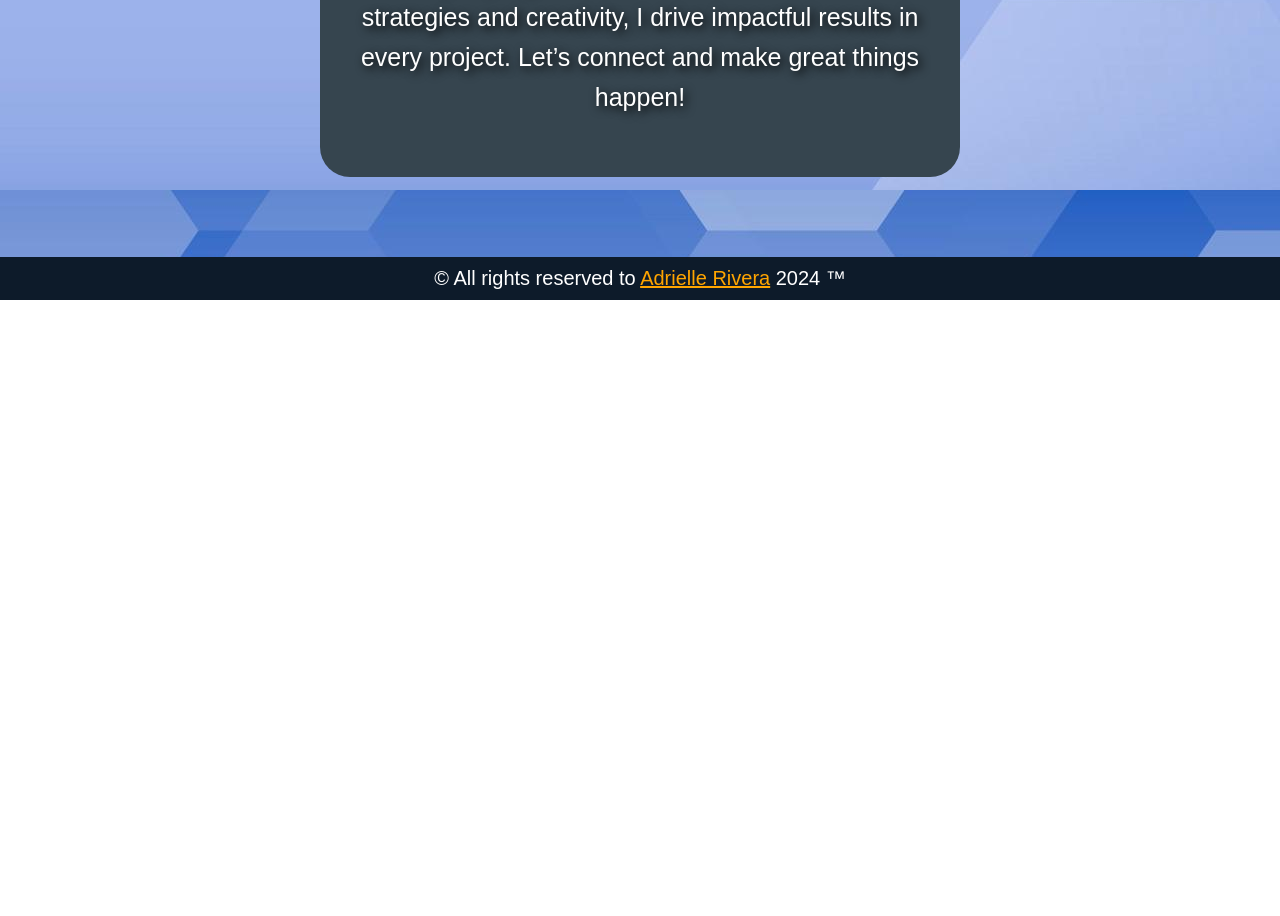
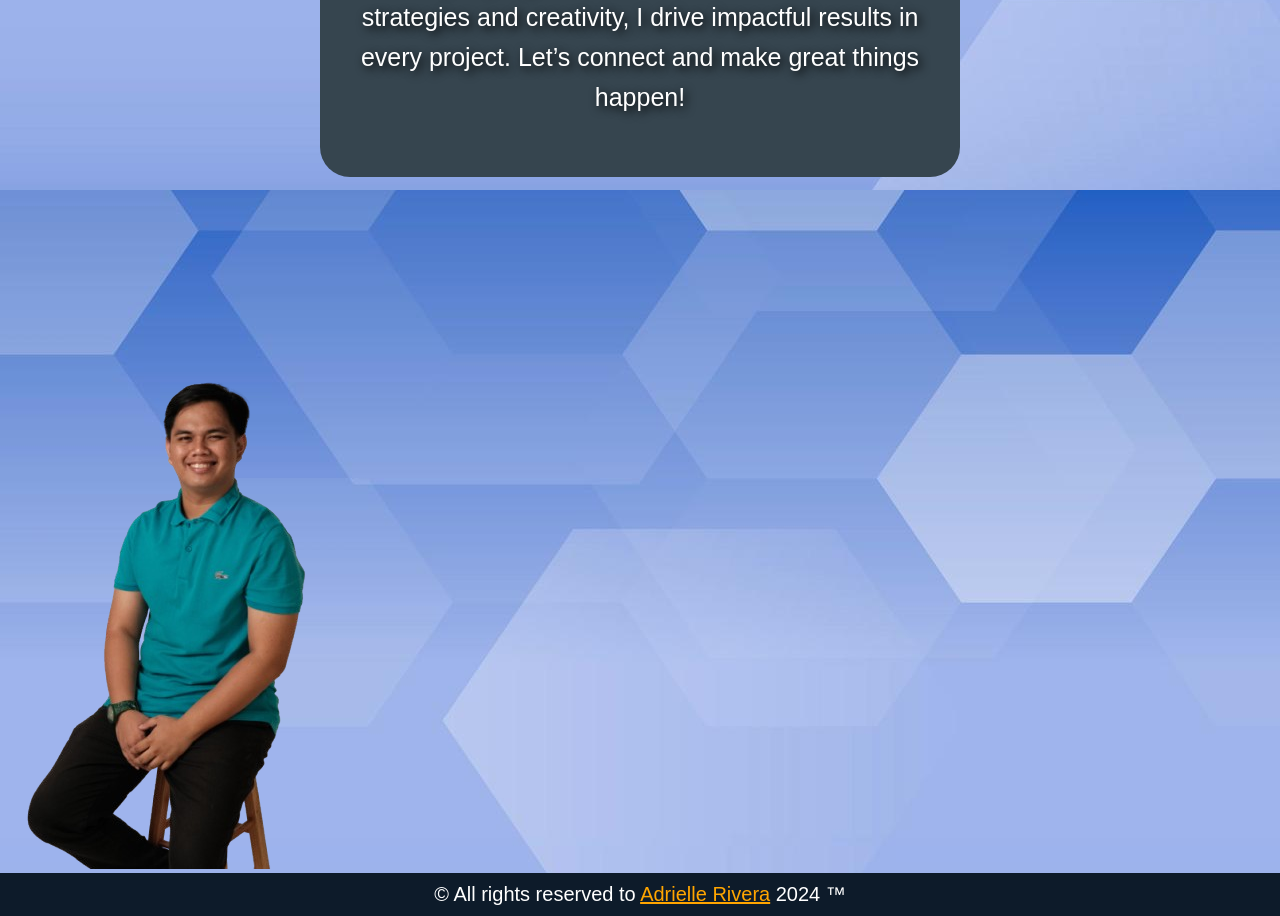
Before and after one commit to AdrielleRivera/About-Me---Adrielle-CSS-foundation, a plain HTML site: page index.html in a window 1280 px wide. Shown: the part 701-1617 px from the top of the page. Before the commit the page ends 1001 px from the top, so only its background shows below. Drawn offline with Linux system fonts and the light colour scheme.

Commit message:
Update index.html

```diff
--- a/index.html
+++ b/index.html
@@ -24,10 +24,12 @@
     </header>
     <section class="about-me">
         <h2>About Me</h2>
+
         <p>I'm Adrielle Rivera, a Community and Social Media Manager specializing in SEO, link building, and performance tracking. I engage with travel and driving communities and have managed platforms like Facebook, Instagram, Reddit, Quora, and YouTube.
         	<br>
         	<br>
 		Proficient in CMS tools like WordPress and Wix, I'm currently advancing my skills in a Full Stack Developer program. Passionate about data-driven strategies and creativity, I drive impactful results in every project. Let’s connect and make great things happen!</p>
+		<img src="image/Adrielle Sitting.png" alt="Adrielle Rivera's Picture" class="profile-picture">
     </section>
     <div></div>
      <footer>&#169; All rights reserved to <span><a target="_blank" href="https://www.linkedin.com/in/adrielle-rivera-355ab3290/">Adrielle Rivera</a></span> 2024 &#8482;</footer>
```
